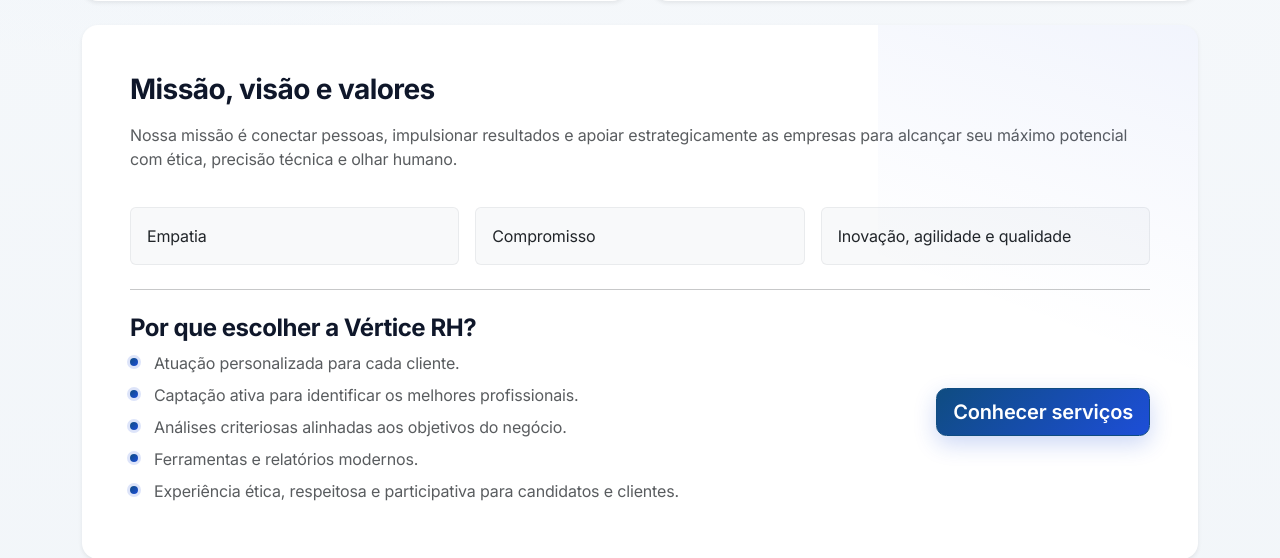
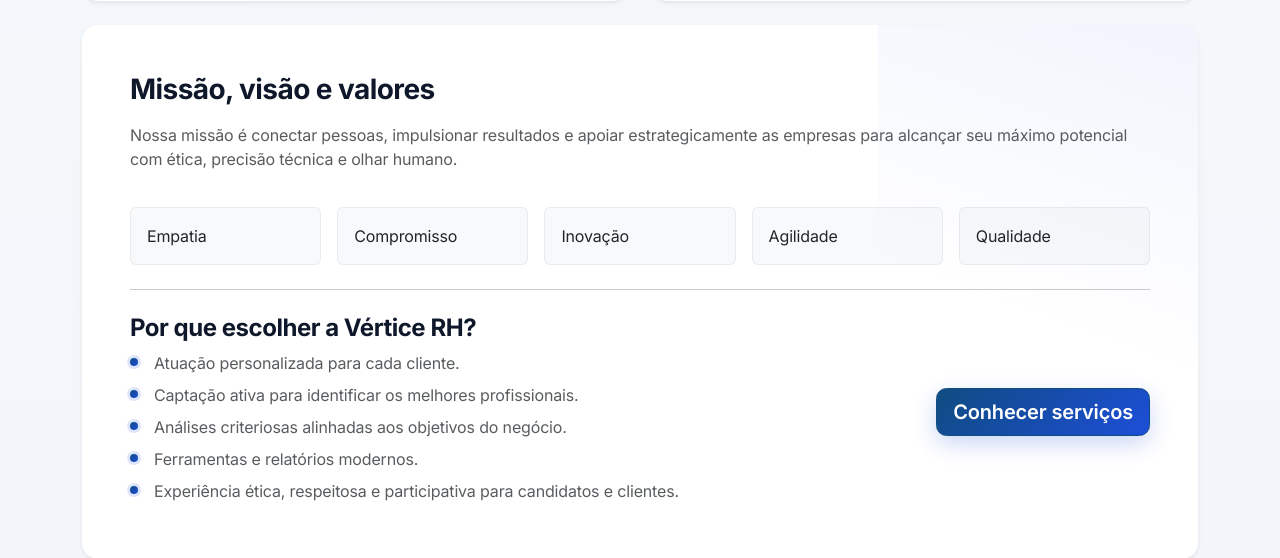
Before and after one commit to FredFernandesReis/RH, a Django app: page / in a window 1280 px wide. Shown: the part 964-1522 px from the top of the page. Run offline with Django 4.2, Linux system fonts and the light colour scheme.

Commit message:
nova atualização

```diff
--- a/templates/core/home.html
+++ b/templates/core/home.html
@@ -79,9 +79,11 @@
         <h3 class="mb-3">Missão, visão e valores</h3>
         <p class="text-muted">Nossa missão é conectar pessoas, impulsionar resultados e apoiar estrategicamente as empresas para alcançar seu máximo potencial com ética, precisão técnica e olhar humano.</p>
         <div class="row g-3 mt-1">
-            <div class="col-md-4"><div class="p-3 bg-light rounded value-pill value-pill-anim">Empatia</div></div>
-            <div class="col-md-4"><div class="p-3 bg-light rounded value-pill value-pill-anim">Compromisso</div></div>
-            <div class="col-md-4"><div class="p-3 bg-light rounded value-pill value-pill-anim">Inovação, agilidade e qualidade</div></div>
+            <div class="col-md-4 col-lg"><div class="p-3 bg-light rounded value-pill value-pill-anim">Empatia</div></div>
+            <div class="col-md-4 col-lg"><div class="p-3 bg-light rounded value-pill value-pill-anim">Compromisso</div></div>
+            <div class="col-md-4 col-lg"><div class="p-3 bg-light rounded value-pill value-pill-anim">Inovação</div></div>
+            <div class="col-md-6 col-lg"><div class="p-3 bg-light rounded value-pill value-pill-anim">Agilidade</div></div>
+            <div class="col-md-6 col-lg"><div class="p-3 bg-light rounded value-pill value-pill-anim">Qualidade</div></div>
         </div>
         <hr class="my-4">
         <div class="row align-items-center">
```
Also changed, not shown: templates/core/about.html (+6 -4 lines), templates/core/services.html (+14 -1 lines), static/images/expertise-alta-complexidade.png (added).
